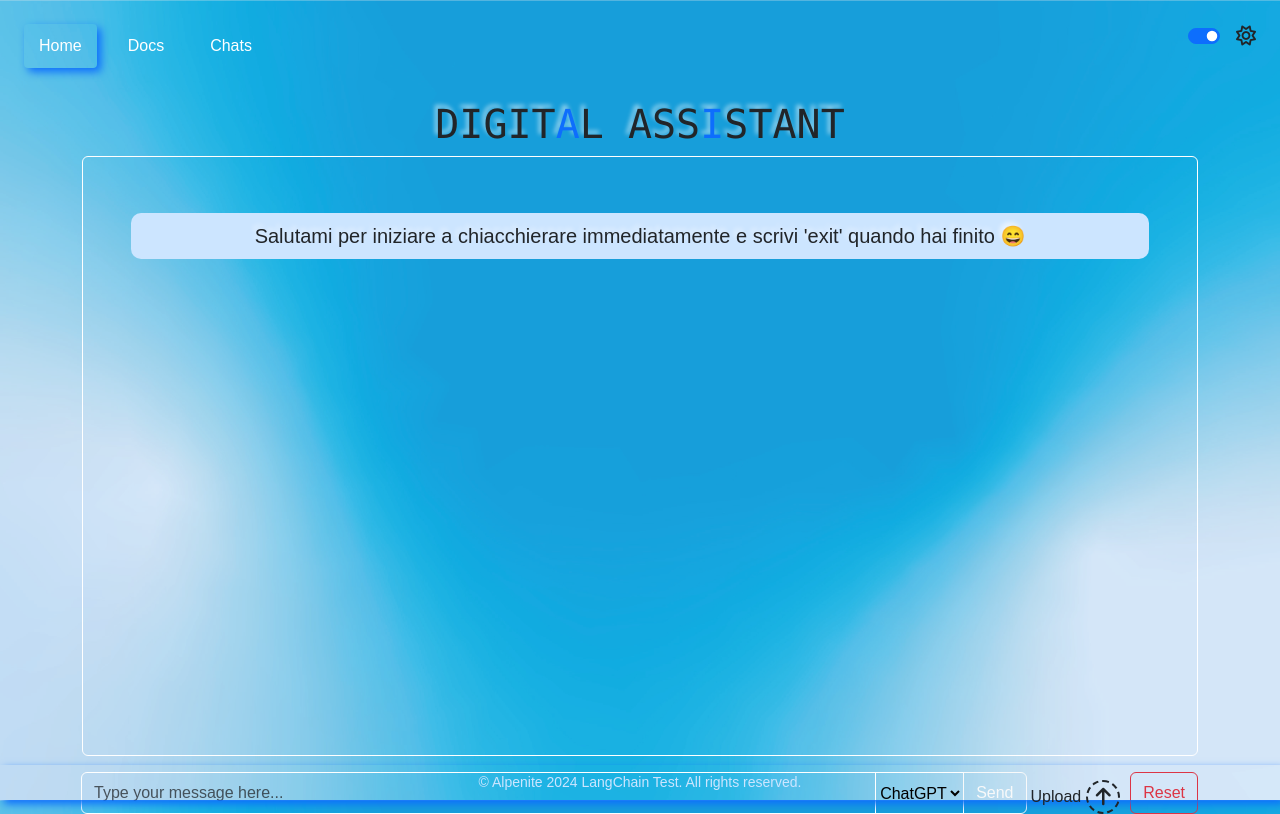
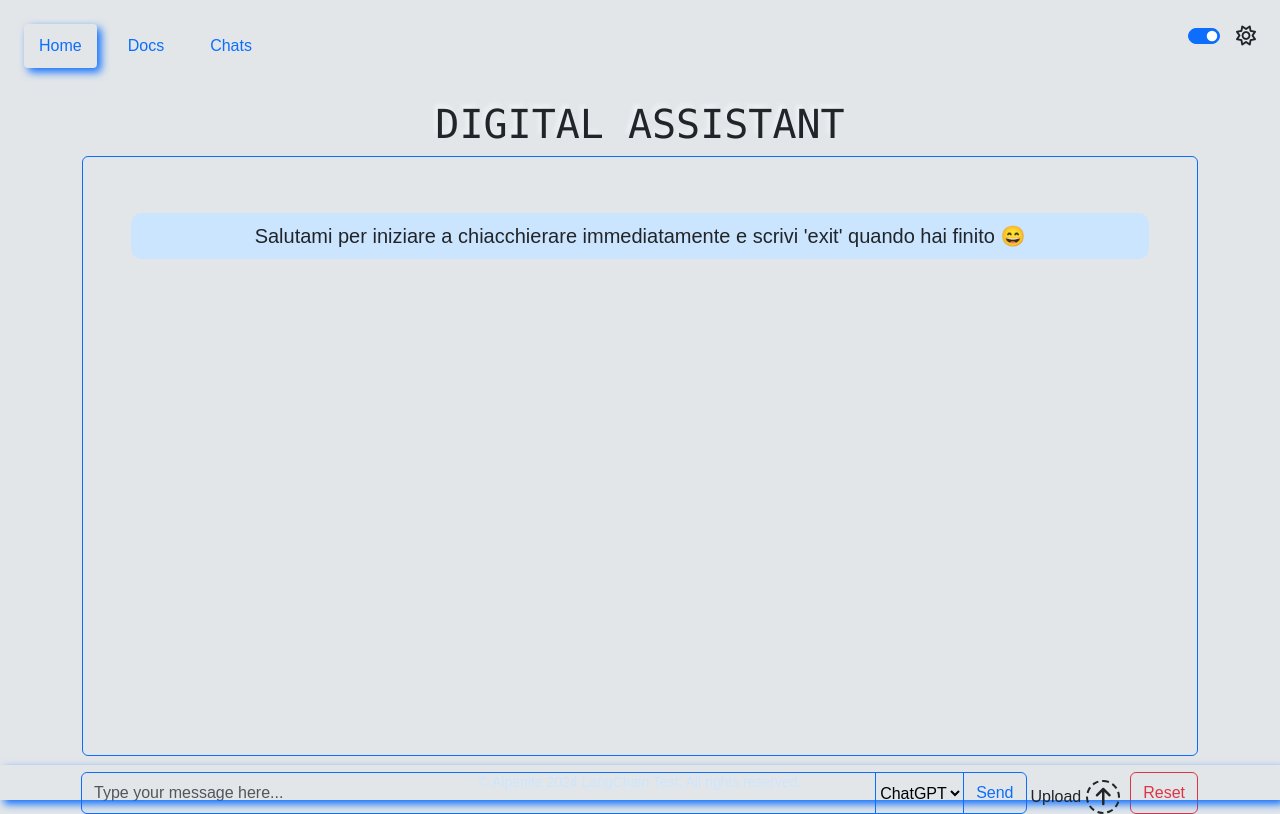
Before and after one commit to sarahelshark/LangChainChatBot, a Flask app: page / in a window 1280 px wide. Run offline with Flask 3, Linux system fonts and the light colour scheme; some libraries are stand-ins or nearby versions.

Commit message:
fix
partial old style (navbar needs to be improved)

```diff
--- a/templates/docs.html
+++ b/templates/docs.html
@@ -16,7 +16,7 @@
 
     <div class="container mt-2 " id="docs-container" role="main">
         <h1 id="digital-assistant-docs" class="text-center w-100 font-monospace text-uppercase">  <i class="fa fa-quote-left" aria-hidden="true"></i> Hello Docs!  <i class="fa fa-quote-right" aria-hidden="true"></i></h1>
-        <div id="readme-content" class="container border  border-white rounded p-5 mb-3 fs-5" style="height: 600px; overflow-y: auto;" aria-live="polite">
+        <div id="readme-content" class="container border border-primary  rounded p-5 mb-3 fs-5" style="height: 600px; overflow-y: auto;" aria-live="polite">
             <!-- Your README.md content will be rendered here -->
         </div>
     </div>
--- a/templates/footer.html
+++ b/templates/footer.html
@@ -1,3 +1,3 @@
-<footer class="text-secondary ">
-    <p id="footer-dark" class="fw-lighter 0" >&copy; Alpenite 2024 LangChain Test. All rights reserved.</p>
+<footer class="text-secondary">
+    <p id="footer-dark" class="fw-lighter" >&copy; Alpenite 2024 LangChain Test. All rights reserved.</p>
 </footer>
--- a/templates/main.html
+++ b/templates/main.html
@@ -1,19 +1,19 @@
 <main class="container mt-2" id="main-container" role="main">
 
     <h1 id="digital-assistant" class="text-center text-shadow w-100 font-monospace text-uppercase">
-        Digit<span class="text-primary">a</span>l Ass<span class="text-primary">i</span>stant
+        Digital Assistant
     </h1>
-    <div id="chatbox" class="chatbox text-shadow border border-white p-5 mb-3 text-dark fs-5 rounded" style="height: 600px; overflow-y: auto;" aria-live="polite">
+    <div id="chatbox" class="chatbox border border-primary p-5 mb-3 text-dark fs-5 rounded" style="height: 600px; overflow-y: auto;" aria-live="polite">
         <div id="placeholder" class="text-dark" >
             Salutami per iniziare a chiacchierare immediatamente e scrivi 'exit' quando hai finito 😄
         </div>
     </div>
-    <div class="input-group " id="inputGroup">
+    <div class="input-group" id="inputGroup">
         <label for="userInput" class="visually-hidden">
             Type your message
         </label>
-        <input type="text" id="userInput" class="form-control border border-white rounded-start" placeholder="Type your message here..." aria-label="Type your message">
-        <button id="sendButton" class="btn btn-outline-light rounded-end" onclick="sendMessage()">Send</button>
+        <input type="text" id="userInput" class="form-control border border-primary rounded-start" placeholder="Type your message here..." aria-label="Type your message">
+        <button id="sendButton" class="btn btn-outline-primary rounded-end" onclick="sendMessage()">Send</button>
     </div>
 </main>
 
--- a/templates/navbar.html
+++ b/templates/navbar.html
@@ -4,7 +4,7 @@
 
     <!-- left -->
     <li class="nav-item p-4 ">
-       <ul class="navbar-nav d-flex flex-row gap-3 text-white">
+       <ul class="navbar-nav d-flex flex-row gap-3 text-primary">
           <li><a href="/" id="nav-home"  class="nav-item nav-link active custom-hover-light" aria-current="page">Home</a></li>
           <li><a href="/docs" id="nav-docs" class="nav-item nav-link custom-hover-light ">Docs</a></li>
           <li><a href="#" id="nav-old-chats" class="nav-item nav-link custom-hover-light "  type="button" data-bs-toggle="offcanvas" data-bs-target="#oldChatsOffcanvas" aria-controls="oldChatsOffcanvas">Chats</a></li>
```
Also changed, not shown: static/js/main.js (+41 -8 lines), static/images/dark-bg.jpg (deleted), static/images/light-bg.jpg (deleted).
